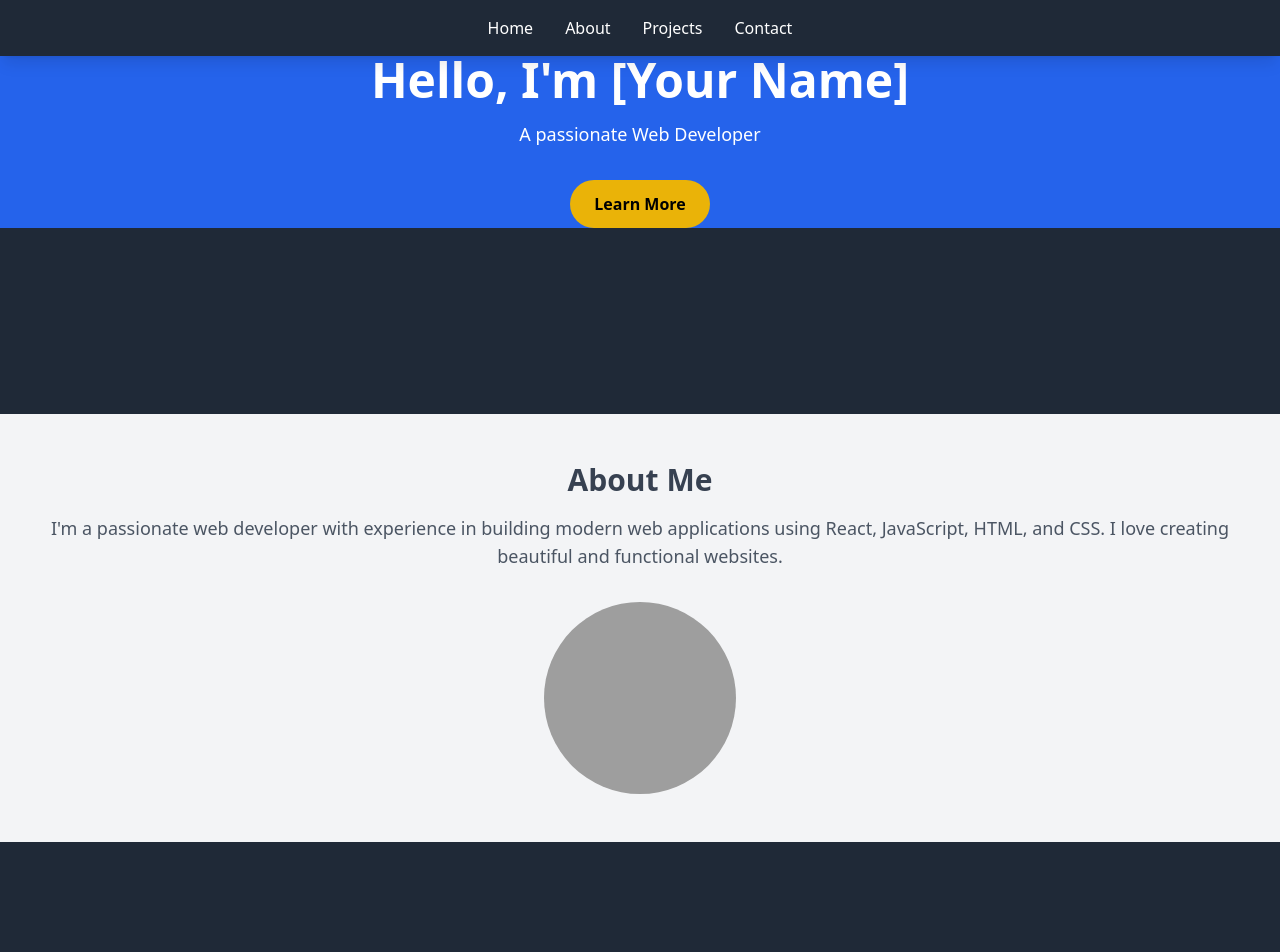
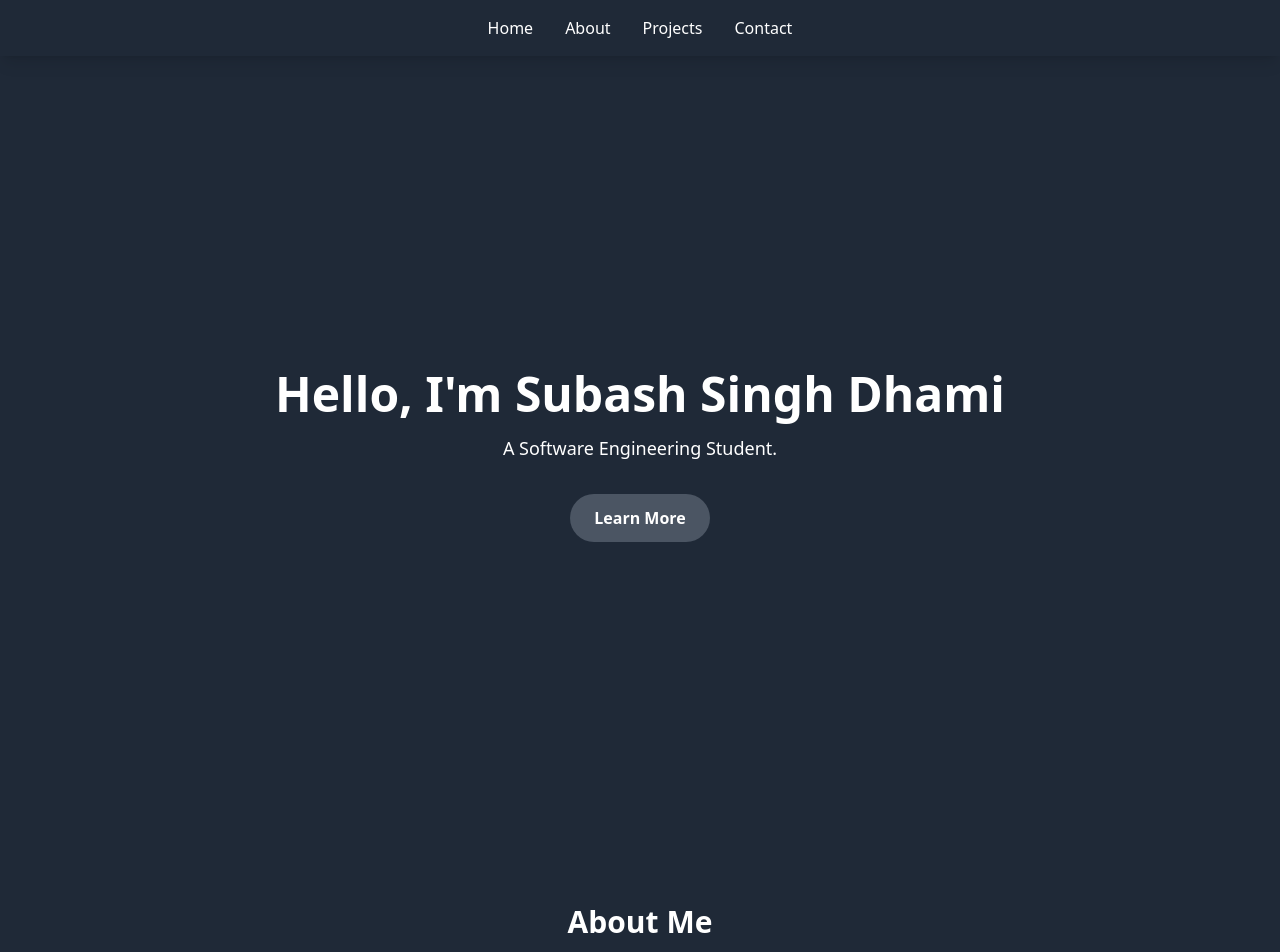
Before and after one commit to mesubash/my-portfolio, a React (Vite) app: page / in a window 1280 px wide. Shown: the top 952 px of the page. Built offline with nearby package versions, Linux system fonts and the light colour scheme; grey boxes are pictures that could not be loaded.

Commit message:
form submission added and color and background adjusted

```diff
--- a/package.json
+++ b/package.json
@@ -10,6 +10,7 @@
     "preview": "vite preview"
   },
   "dependencies": {
+    "@formspree/react": "^2.5.1",
     "react": "^18.3.1",
     "react-dom": "^18.3.1",
     "react-router-dom": "^7.1.3"
--- a/src/App.css
+++ b/src/App.css
@@ -7,8 +7,7 @@ body, html, #root {
 .app-container {
   width: 100%; /* Ensure full width */
   min-height: 100vh; /* Ensure full height */
-  /* padding: 2rem; Optional: adjust padding as per design */
-  box-sizing: border-box; /* Make sure padding is included in the element's total width/height */
+  box-sizing: border-box;
   text-align: center;
   display: flex;
   flex-direction: column;
--- a/src/App.jsx
+++ b/src/App.jsx
@@ -5,6 +5,7 @@ import About from "./components/About";
 import Projects from "./components/Projects";
 import Contact from "./components/Contact";
 import Footer from "./components/Footer";
+import LandingPage from "./components/LandingPage";
 import './App.css';
 
 const App = () => (
@@ -14,18 +15,12 @@ const App = () => (
       <Header />
 
       {/* Landing Page Section */}
-      <section className="flex items-center justify-center bg-blue-600 text-white">
-        <div className="text-center">
-          <h1 className="text-5xl font-bold">Hello, I'm [Your Name]</h1>
-          <p className="text-lg mt-4">A passionate Web Developer</p>
-          <a href="#about" className="mt-8 inline-block px-6 py-3 bg-yellow-500 text-black font-semibold rounded-full">
-            Learn More
-          </a>
-        </div>
+      <section id="landingpage">
+       <LandingPage/>
       </section>
 
       {/* About Section */}
-      <section id="about" className="min-h-screen flex items-center justify-center bg-gray-800 text-white py-16">
+      <section id="about">
         <About />
       </section>
 
--- a/src/components/About.jsx
+++ b/src/components/About.jsx
@@ -3,9 +3,9 @@ import React from "react";
 
 const About = () => {
   return (
-    <section id="about" className="py-12 px-4 bg-gray-100">
-      <h2 className="text-3xl font-bold text-center text-gray-700">About Me</h2>
-      <p className="mt-4 text-lg text-center text-gray-600">
+    <section id="about" className="py-12 px-4 min-h-screen bg-gray-800 text-white">
+      <h2 className="text-3xl font-bold text-center ">About Me</h2>
+      <p className="mt-4 text-lg text-center ">
         I'm a passionate web developer with experience in building modern web
         applications using React, JavaScript, HTML, and CSS. I love creating
         beautiful and functional websites.
--- a/src/components/Contact.jsx
+++ b/src/components/Contact.jsx
@@ -1,30 +1,46 @@
 // src/components/Contact.jsx
 import React from "react";
+import { useForm, ValidationError } from '@formspree/react';
+
 
 const Contact = () => {
+  const [state, handleSubmit] = useForm("xvggerej");
+  if (state.succeeded) {
+      return <p>Thanks for joining!</p>;
+  }
   return (
     <section id="contact" className="py-12 px-4 bg-gray-100">
       <h2 className="text-3xl font-bold text-center text-gray-700">Contact Me</h2>
-      <form action="#" method="post" className="max-w-lg mx-auto mt-8">
+      <form onSubmit={handleSubmit} action="https://formspree.io/f/xvggerej" method="post" className="max-w-lg mx-auto mt-8">
         <input
           type="text"
+          name="name"
           placeholder="Your Name"
           required
           className="w-full px-4 py-2 mb-4 border rounded-md focus:outline-none focus:ring-2 focus:ring-gray-400"
         />
         <input
           type="email"
+          name="email"
           placeholder="Your Email"
           required
           className="w-full px-4 py-2 mb-4 border rounded-md focus:outline-none focus:ring-2 focus:ring-gray-400"
         />
+        <ValidationError field="email" prefix="Email" errors={state.errors} />
         <textarea
           placeholder="Your Message"
+          name="message"
           required
           className="w-full px-4 py-2 mb-4 border rounded-md focus:outline-none focus:ring-2 focus:ring-gray-400"
         ></textarea>
+        <ValidationError
+        prefix="Message"
+        field="message"
+        errors={state.errors}
+      />
         <button
           type="submit"
+          disabled={state.succeeded}
           className="w-full py-2 bg-gray-800 text-white rounded-md hover:bg-gray-600"
         >
           Send Message
@@ -34,4 +50,6 @@ const Contact = () => {
   );
 };
 
+
+
 export default Contact;
--- /dev/null
+++ b/src/components/LandingPage.jsx
@@ -0,0 +1,20 @@
+import React from "react";
+
+const LandingPage = () => {
+  return (
+    <section className="h-screen flex items-center justify-center bg-gray-800 text-white">
+      <div className="text-center">
+        <h1 className="text-5xl font-bold">Hello, I'm Subash Singh Dhami</h1>
+        <p className="text-lg mt-4">A Software Engineering Student.</p>
+        <a
+          href="#about"
+          className="mt-8 inline-block px-6 py-3 bg-gray-600 text-white font-semibold rounded-full hover:bg-gray-500"
+        >
+          Learn More
+        </a>
+      </div>
+    </section>
+  );
+};
+
+export default LandingPage;
--- a/src/components/Projects.jsx
+++ b/src/components/Projects.jsx
@@ -1,11 +1,10 @@
-// src/components/Projects.jsx
 import React from "react";
 import ProjectCard from "./ProjectCard";
 
 const Projects = () => {
   return (
-    <section id="projects" className="py-12 px-4">
-      <h2 className="text-3xl font-bold text-center text-gray-700">My Projects</h2>
+    <section id="projects" className="py-12 bg-base-100 px-4">
+      <h2 className="text-3xl font-bold text-center text-base-content">My Projects</h2>
       <div className="mt-8 grid grid-cols-1 sm:grid-cols-2 lg:grid-cols-3 gap-6">
         <ProjectCard
           title="Project 1"
```
Also changed, not shown: 1 other file (tests, documents, lock files or other folders).
